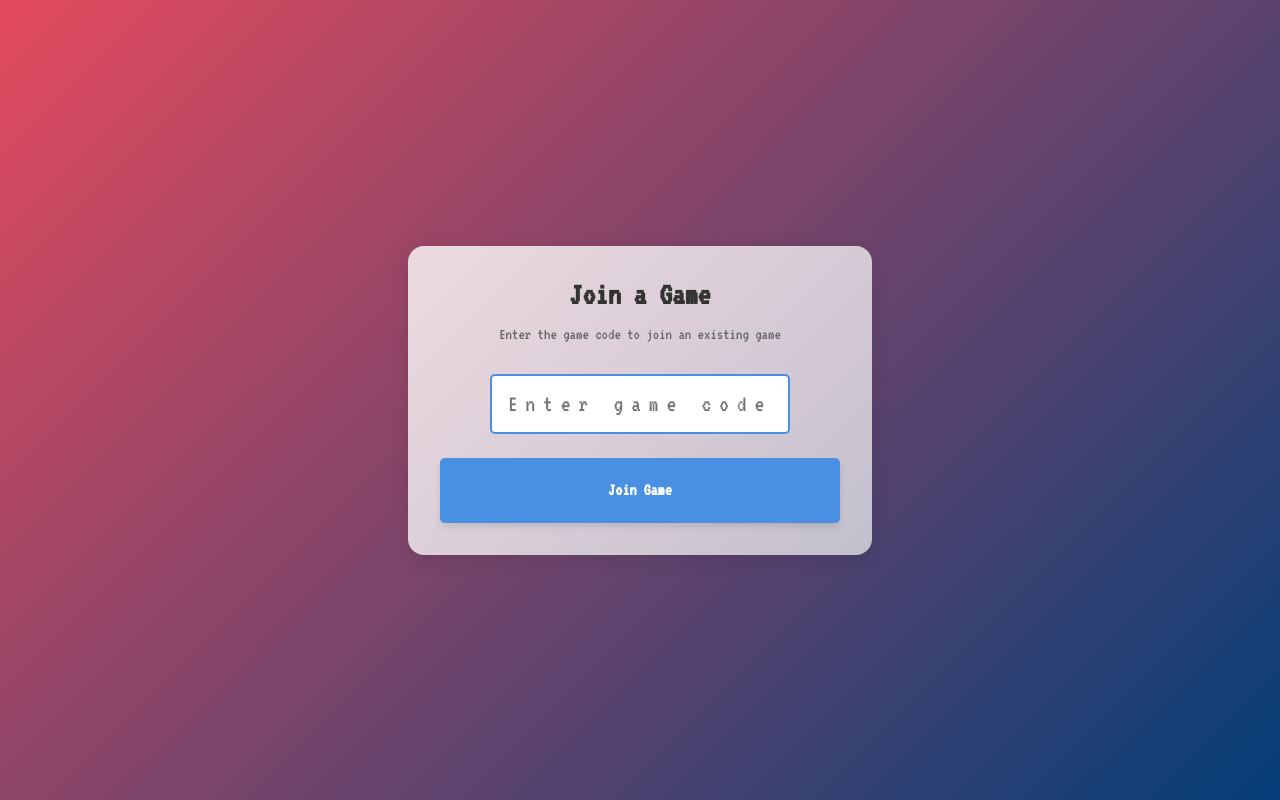
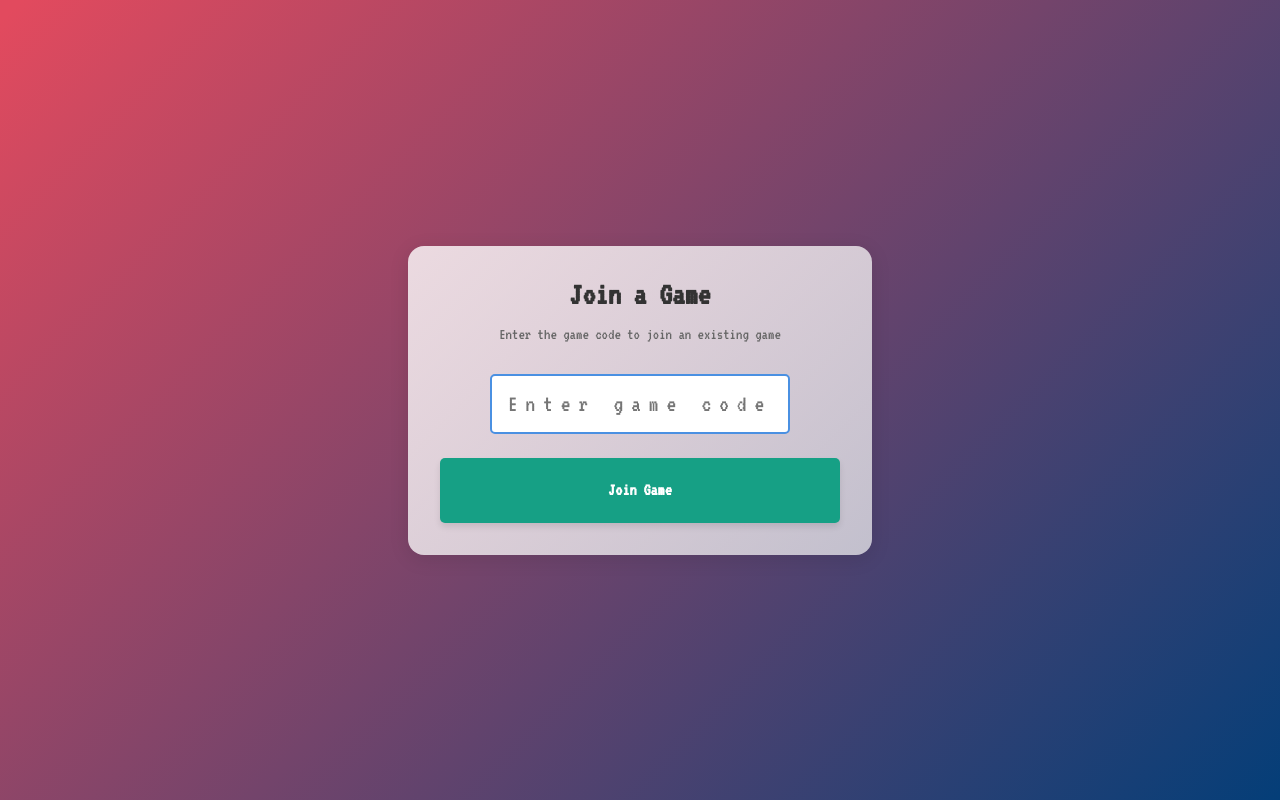
Before and after one commit to maaaazin/card-quest, a React (Vite) app in the folder frontend/: page /join-game in a window 1280 px wide. Built offline with nearby package versions, Linux system fonts and the light colour scheme.

Commit message:
ui tweaks

```diff
--- a/frontend/src/styles/Pages/JoinGame.css
+++ b/frontend/src/styles/Pages/JoinGame.css
@@ -68,7 +68,7 @@ border-radius: 16px;
 }
 
 .join-game-button {
-	background-color: #4a90e2;
+	background-color: #16A085;
 	color: white;
 	border: none;
 	padding: 1rem;
@@ -80,7 +80,7 @@ border-radius: 16px;
 }
 
 .join-game-button:hover {
-	background-color: #357abd;
+	background-color: #1c8671;
 }
 
 .join-game-button:disabled {
```
Also changed, not shown: 1 other file (tests, documents, lock files or other folders).
